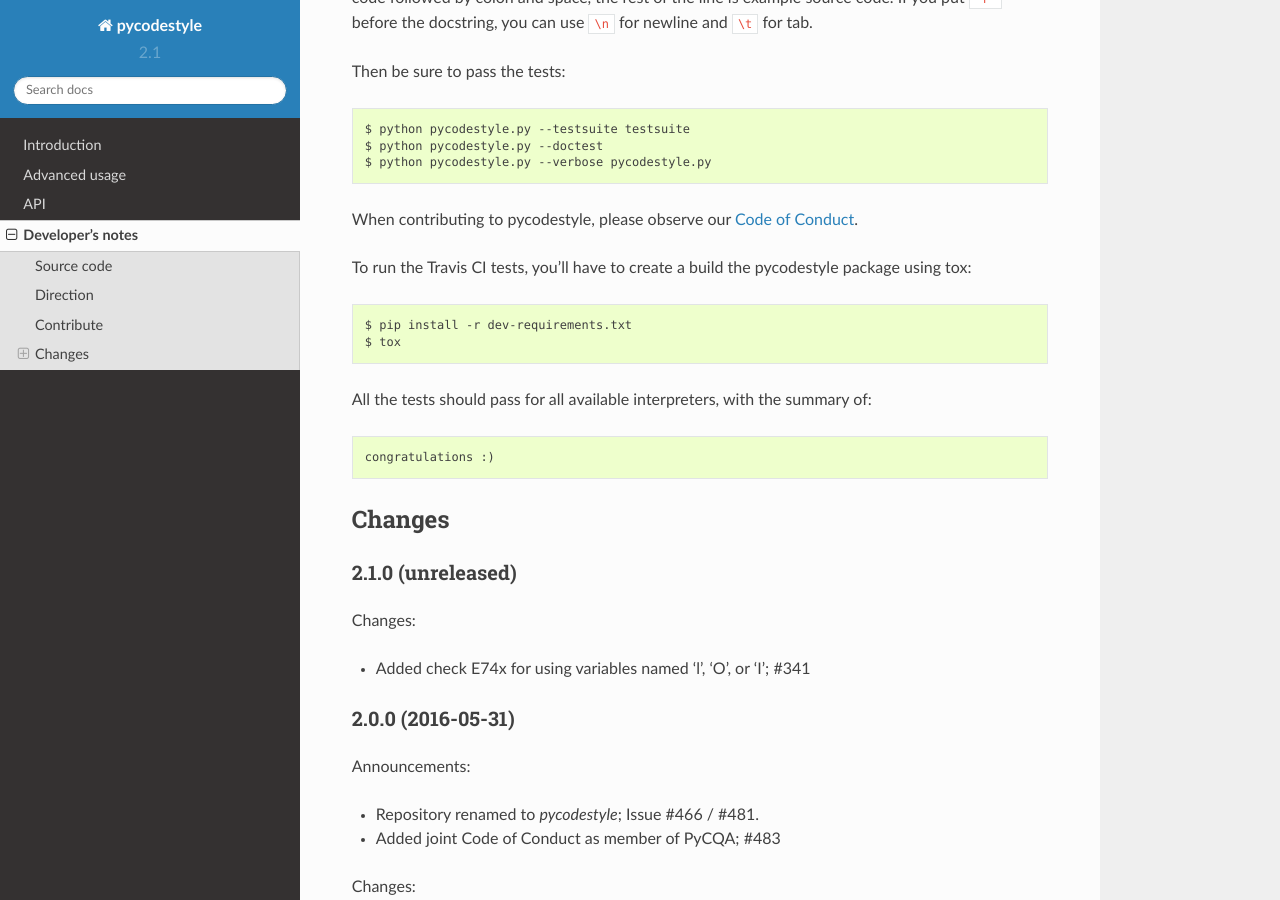
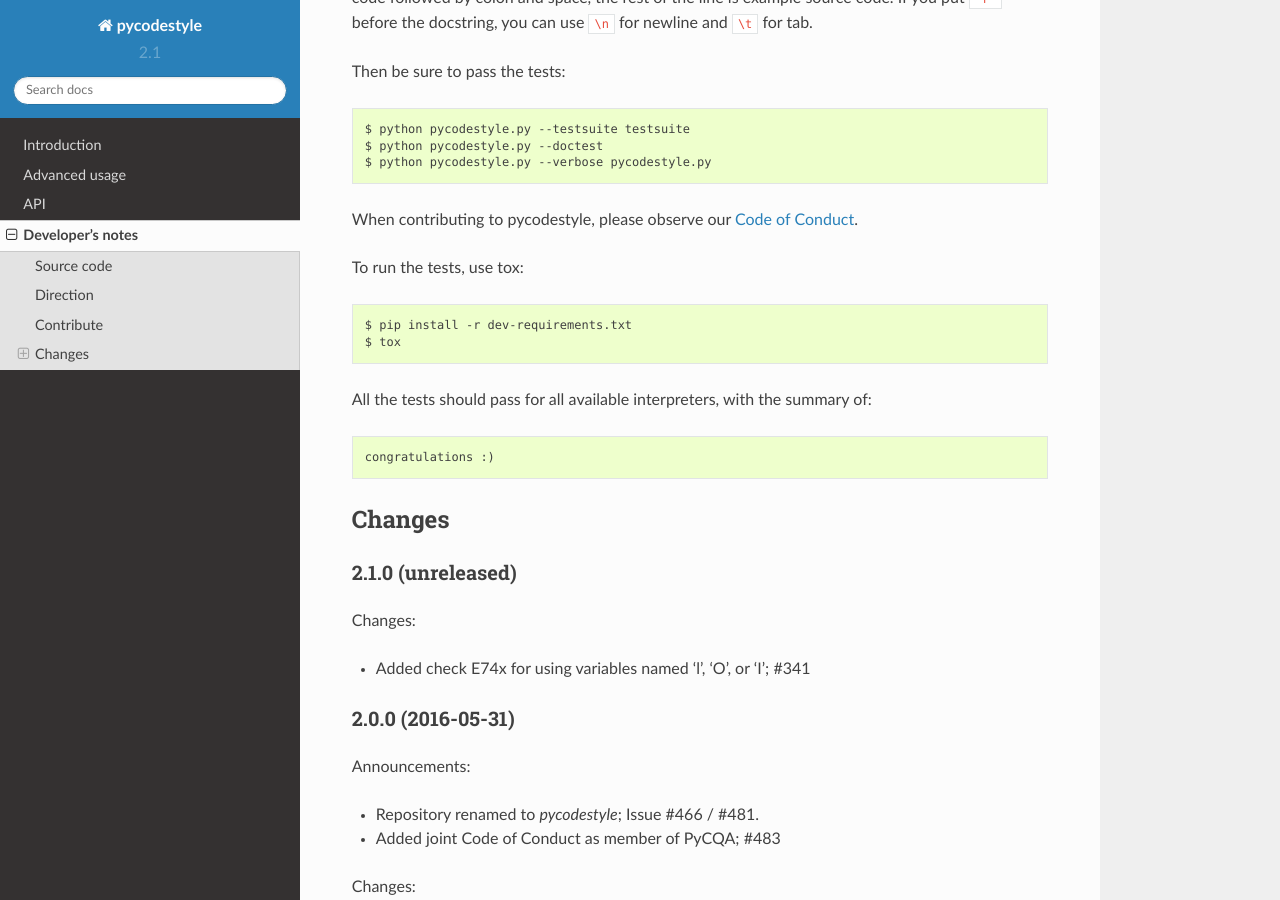
Before and after one commit to PyCQA/pycodestyle, a Sphinx documentation site: the page built from docs/developer.rst, in a window 1280 px wide and 900 px high, scrolled down 1888 px. Built offline with Sphinx 7.4.7 and the Read the Docs theme 2.0.0, drawn with Linux system fonts in a browser that asks for light colours.

Commit message:
Simplify test running directions

```diff
--- a/docs/developer.rst
+++ b/docs/developer.rst
@@ -104,8 +104,7 @@
 
 When contributing to pycodestyle, please observe our `Code of Conduct`_.
 
-To run the Travis CI tests, you'll have to create a build the pycodestyle
-package using tox::
+To run the tests, use tox::
 
     $ pip install -r dev-requirements.txt
     $ tox
```
